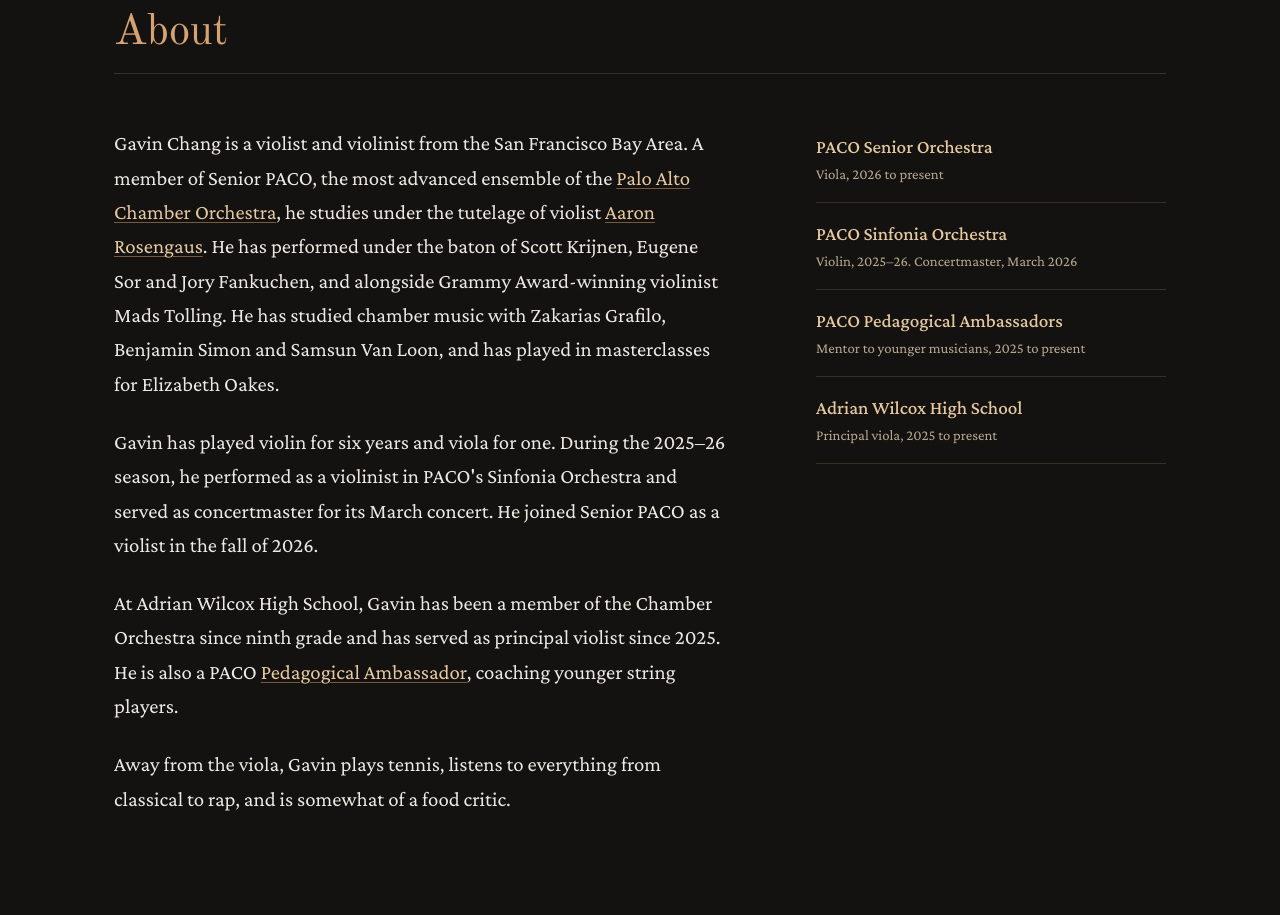
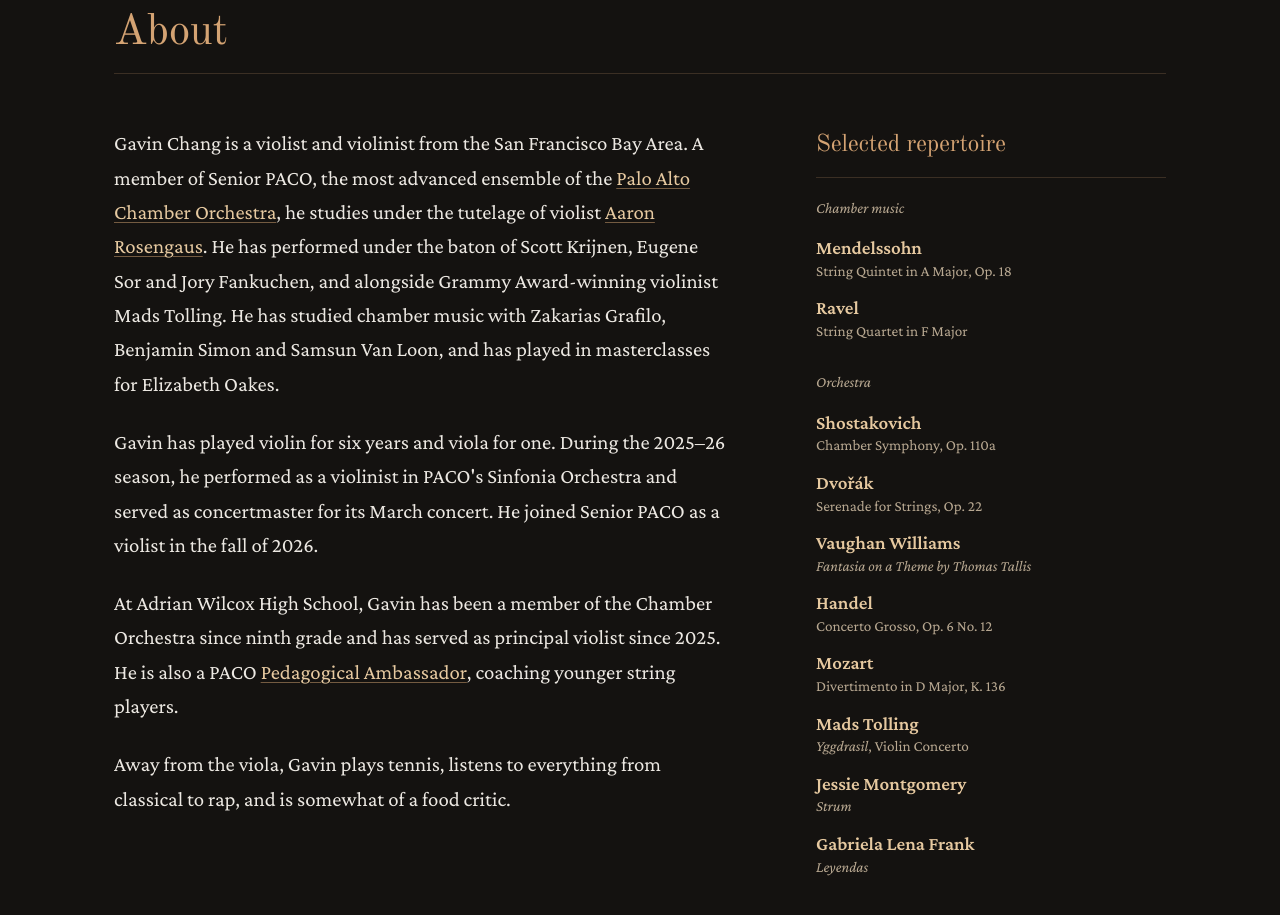
Before and after one commit to jkpchang/gavinchang.com, a plain HTML site: page index.html in a window 1280 px wide. Shown: the part 5460-6375 px from the top of the page. Drawn offline with nearby package versions, Linux system fonts and the light colour scheme.

Commit message:
Selected repertoire replaces About facts list; dated first gallery caption
Co-Authored-By: Claude Opus 5.5 <noreply@anthropic.com>

```diff
--- a/index.html
+++ b/index.html
@@ -182,7 +182,7 @@
                 height="1200"
                 loading="lazy"
               /></div>
-              <figcaption>Mendelssohn Quintet, Cubberley Theatre</figcaption>
+              <figcaption>Mendelssohn Quintet, Cubberley Theatre, Nov 2026</figcaption>
             </figure>
             <figure>
               <div class="ph"><img
@@ -280,52 +280,25 @@
                 from classical to rap, and is somewhat of a food critic.
               </p>
             </div>
-            <ul class="facts">
-              <li>
-                <strong
-                  ><a
-                    href="https://www.pacomusic.org/programs/our-orchestras#h.ri6qme455446"
-                    target="_blank"
-                    rel="noopener"
-                    >PACO Senior Orchestra</a
-                  ></strong
-                >
-                <span>Viola, 2026 to present</span>
-              </li>
-              <li>
-                <strong
-                  ><a
-                    href="https://www.pacomusic.org/programs/our-orchestras#h.qbkvhbnyuhsc"
-                    target="_blank"
-                    rel="noopener"
-                    >PACO Sinfonia Orchestra</a
-                  ></strong
-                >
-                <span>Violin, 2025–26. Concertmaster, March 2026</span>
-              </li>
-              <li>
-                <strong
-                  ><a
-                    href="https://www.pacomusic.org/programs/student-leadership-council"
-                    target="_blank"
-                    rel="noopener"
-                    >PACO Pedagogical Ambassadors</a
-                  ></strong
-                >
-                <span>Mentor to younger musicians, 2025 to present</span>
-              </li>
-              <li>
-                <strong
-                  ><a
-                    href="https://wilcox.santaclarausd.org/academics/departments/visual-and-performing-arts"
-                    target="_blank"
-                    rel="noopener"
-                    >Adrian Wilcox High School</a
-                  ></strong
-                >
-                <span>Principal viola, 2025 to present</span>
-              </li>
-            </ul>
+            <div class="repertoire">
+              <h3>Selected repertoire</h3>
+              <p class="rep-group">Chamber music</p>
+              <ul>
+                <li><strong>Mendelssohn</strong><span>String Quintet in A Major, Op. 18</span></li>
+                <li><strong>Ravel</strong><span>String Quartet in F Major</span></li>
+              </ul>
+              <p class="rep-group">Orchestra</p>
+              <ul>
+                <li><strong>Shostakovich</strong><span>Chamber Symphony, Op. 110a</span></li>
+                <li><strong>Dvořák</strong><span>Serenade for Strings, Op. 22</span></li>
+                <li><strong>Vaughan Williams</strong><span><i>Fantasia on a Theme by Thomas Tallis</i></span></li>
+                <li><strong>Handel</strong><span>Concerto Grosso, Op. 6 No. 12</span></li>
+                <li><strong>Mozart</strong><span>Divertimento in D Major, K. 136</span></li>
+                <li><strong>Mads Tolling</strong><span><i>Yggdrasil</i>, Violin Concerto</span></li>
+                <li><strong>Jessie Montgomery</strong><span><i>Strum</i></span></li>
+                <li><strong>Gabriela Lena Frank</strong><span><i>Leyendas</i></span></li>
+              </ul>
+            </div>
           </div>
         </div>
       </section>
--- a/style.css
+++ b/style.css
@@ -117,13 +117,13 @@ section { padding: clamp(72px, 9vw, 120px) 0; }
 /* about */
 .about { display: grid; grid-template-columns: minmax(0, 7fr) minmax(0, 4fr); gap: clamp(48px, 7vw, 104px); }
 .bio p { font: 400 1.3rem/1.65 var(--sans); margin: 0 0 1.15em; max-width: 36em; }
-.facts { list-style: none; margin: 6px 0 0; padding: 0; }
-.facts li { padding: 16px 0; border-bottom: 1px solid var(--line); }
-.facts li:first-child { padding-top: 0; }
-.facts strong { display: block; font-weight: 500; }
-.facts strong a { text-decoration: none; }
-.facts strong a:hover { text-decoration: underline; }
-.facts span { display: block; color: var(--muted); font-size: 0.92rem; }
+.repertoire h3 { margin: 0 0 18px; font-size: 1.5rem; color: var(--gold); padding-bottom: 12px; border-bottom: 1px solid var(--line); }
+.repertoire .rep-group { margin: 22px 0 8px; font-size: 0.95rem; font-style: italic; color: var(--muted); }
+.repertoire .rep-group:first-of-type { margin-top: 0; }
+.repertoire ul { list-style: none; margin: 0; padding: 0; }
+.repertoire li { padding: 7px 0; line-height: 1.35; }
+.repertoire strong { display: block; font-weight: 600; color: var(--gold-soft); }
+.repertoire span { display: block; color: var(--muted); font-size: 0.95rem; }
 
 /* contact */
 .contact { display: grid; grid-template-columns: minmax(0, 4fr) minmax(0, 7fr); gap: clamp(40px, 7vw, 104px); }
@@ -196,9 +196,8 @@ footer .wordmark .logo { width: auto; height: 36px; }
 .hero .kicker { color: var(--gold); }
 .hero .role { color: var(--ink); }
 .section-head h2, .page-title h1, .events-group > .label { color: var(--gold); }
-.bio a, .facts strong a, .contact a { color: var(--gold-soft); text-decoration-color: rgba(212, 163, 115, 0.5); }
-.bio a:hover, .facts strong a:hover { color: var(--gold); }
-.facts strong { color: var(--gold-soft); }
+.bio a, .contact a { color: var(--gold-soft); text-decoration-color: rgba(212, 163, 115, 0.5); }
+.bio a:hover { color: var(--gold); }
 .caption strong, .dark .caption strong { color: var(--gold-soft); }
 .event time { color: var(--gold); }
 .event h3 { color: var(--ink); }
```
